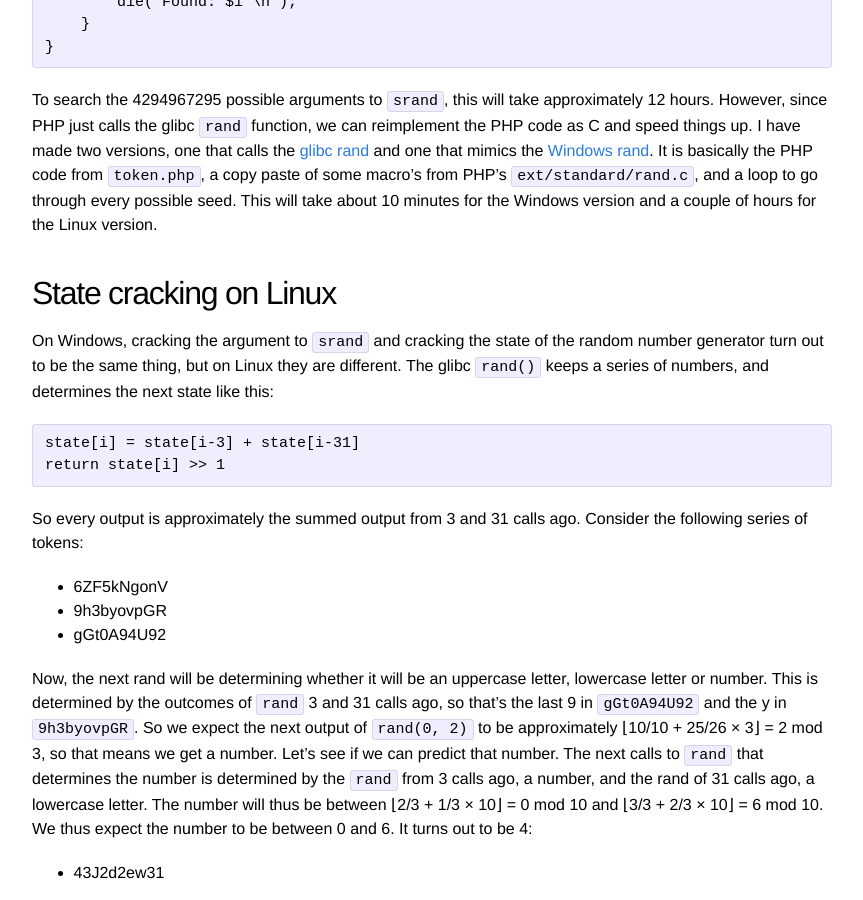
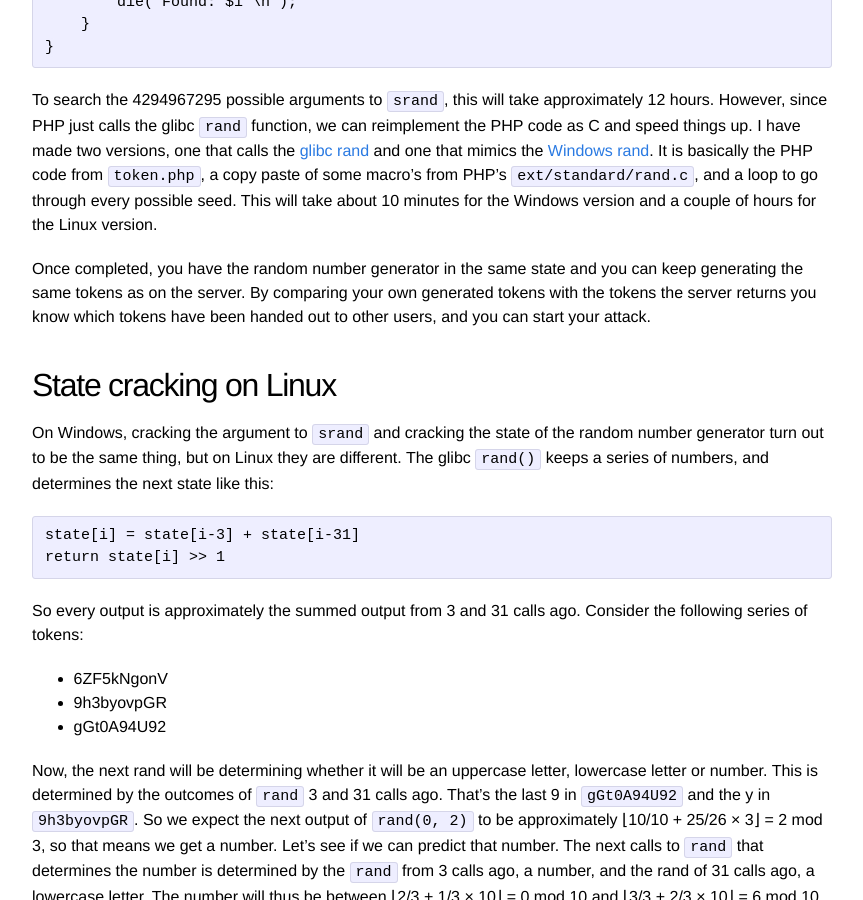
Before and after one commit to Sjord/Sjord.github.io, a Jekyll site: the page built from _posts/2016-02-04-cracking-php-rand.md, in a window 1280 px wide and 900 px high, scrolled down 1587 px. Shown: the whole window, without its empty margins (208-1071 px from the left). Built offline with Jekyll 4.4.1, drawn with Linux system fonts in a browser that asks for light colours.

Commit message:
Add a little conclusion

```diff
--- a/_posts/2016-02-04-cracking-php-rand.md
+++ b/_posts/2016-02-04-cracking-php-rand.md
@@ -51,6 +51,8 @@ If we got a token from a fresh process, the following PHP script can be used to
 
 To search the 4294967295 possible arguments to `srand`, this will take approximately 12 hours. However, since PHP just calls the glibc `rand` function, we can reimplement the PHP code as C and speed things up. I have made two versions, one that calls the [glibc rand](https://github.com/Sjord/crack-ezchatter-token/blob/master/crackseed.c) and one that mimics the [Windows rand](https://github.com/Sjord/crack-ezchatter-token/blob/master/wincrackstate.c). It is basically the PHP code from `token.php`, a copy paste of some macro's from PHP's `ext/standard/rand.c`, and a loop to go through every possible seed. This will take about 10 minutes for the Windows version and a couple of hours for the Linux version.
 
+Once completed, you have the random number generator in the same state and you can keep generating the same tokens as on the server. By comparing your own generated tokens with the tokens the server returns you know which tokens have been handed out to other users, and you can start your attack.
+
 ## State cracking on Linux
 
 On Windows, cracking the argument to `srand` and cracking the state of the random number generator turn out to be the same thing, but on Linux they are different. The glibc `rand()` keeps a series of numbers, and determines the next state like this:
@@ -64,7 +66,7 @@ So every output is approximately the summed output from 3 and 31 calls ago. Cons
 * 9h3byovpGR
 * gGt0A94U92
 
-Now, the next rand will be determining whether it will be an uppercase letter, lowercase letter or number. This is determined by the outcomes of `rand` 3 and 31 calls ago, so that's the last 9 in `gGt0A94U92` and the y in `9h3byovpGR`. So we expect the next output of `rand(0, 2)` to be approximately ⌊10/10 + 25/26 × 3⌋ = 2 mod 3, so that means we get a number. Let's see if we can predict that number. The next calls to `rand` that determines the number is determined by the `rand` from 3 calls ago, a number, and the rand of 31 calls ago, a lowercase letter. The number will thus be between ⌊2/3 + 1/3 × 10⌋ = 0 mod 10 and ⌊3/3 + 2/3 × 10⌋ = 6 mod 10. We thus expect the number to be between 0 and 6. It turns out to be 4:
+Now, the next rand will be determining whether it will be an uppercase letter, lowercase letter or number. This is determined by the outcomes of `rand` 3 and 31 calls ago. That's the last 9 in `gGt0A94U92` and the y in `9h3byovpGR`. So we expect the next output of `rand(0, 2)` to be approximately ⌊10/10 + 25/26 × 3⌋ = 2 mod 3, so that means we get a number. Let's see if we can predict that number. The next calls to `rand` that determines the number is determined by the `rand` from 3 calls ago, a number, and the rand of 31 calls ago, a lowercase letter. The number will thus be between ⌊2/3 + 1/3 × 10⌋ = 0 mod 10 and ⌊3/3 + 2/3 × 10⌋ = 6 mod 10. We thus expect the number to be between 0 and 6. It turns out to be 4:
 
 * 43J2d2ew31
 
```
